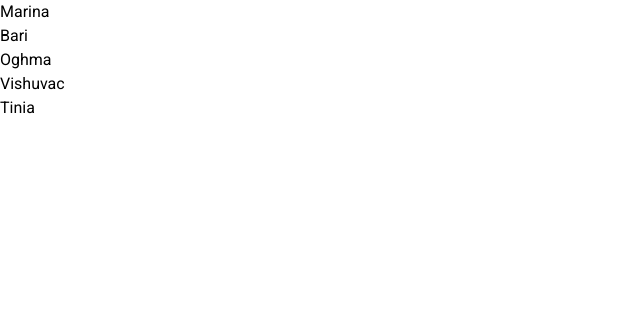
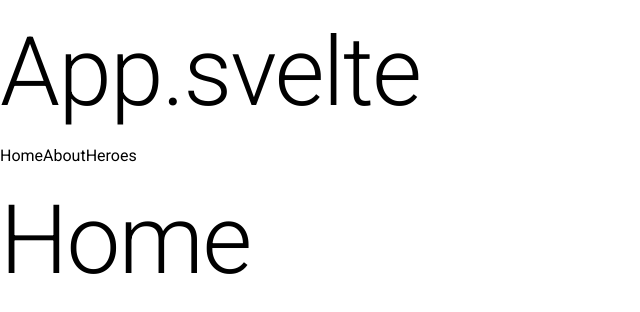
Before and after one commit to oliie/gtguide, a Svelte app: page / in a window 1280 px wide. Shown: the top 312 px of the page, without its empty margins (0-640 px from the left). Built offline with nearby package versions, Linux system fonts and the light colour scheme.

Commit message:
- adds routing

```diff
--- a/package.json
+++ b/package.json
@@ -14,7 +14,8 @@
     "dependencies": {
         "sirv-cli": "^1.0.1",
         "smelte": "^1.0.16",
-        "svelte-flex": "^1.1.0"
+        "svelte-flex": "^1.1.0",
+        "svelte-routing": "^1.4.2"
     },
     "scripts": {
         "build": "rollup -c",
--- a/src/App.svelte
+++ b/src/App.svelte
@@ -1,23 +1,46 @@
 <script>
     import 'smelte/src/tailwind.css';
-    import { onMount } from 'svelte';
-    import Button from 'smelte/src/components/Button';
-    import Flex from 'svelte-flex';
-    import { Heroes } from './db';
+    import { Router, Route, Link } from 'svelte-routing';
+    import About from './views/About.svelte';
+    import Heroes from './views/Heroes.svelte';
+    import Home from './views/Home.svelte';
 
-    let ready = false;
+    export let url = '';
 
-    console.log(Heroes);
-
-    onMount(async () => {
-        ready = true;
-    });
+    const routers = [
+        {
+            label: 'Home',
+            path: 'home',
+            to: '/',
+            component: Home
+        },
+        {
+            label: 'About',
+            path: 'about',
+            to: '/about',
+            component: About
+        },
+        {
+            label: 'Heroes',
+            path: 'heroes',
+            to: '/heroes',
+            component: Heroes
+        }
+    ]
 </script>
 
-{#if ready}
-    <ul>
-        {#each Heroes as { name }}
-            <li>{name}</li>
+<h1>App.svelte</h1>
+
+<Router {url}>
+    <nav>
+        {#each routers as {label, to}}
+            <Link {to}>{label}</Link>
         {/each}
-    </ul>
-{/if}
+    </nav>
+    <div>
+        {#each routers as {path, component}}
+            <Route {path} {component} />
+        {/each}
+        <Route path="/"><Home /></Route>
+    </div>
+</Router>
--- /dev/null
+++ b/src/views/About.svelte
@@ -0,0 +1 @@
+<h1>About</h1>
--- /dev/null
+++ b/src/views/Heroes.svelte
@@ -0,0 +1,22 @@
+<script>
+    import { onMount } from 'svelte';
+    import Button from 'smelte/src/components/Button';
+    import Flex from 'svelte-flex';
+    import { Heroes } from '../db';
+
+    let ready = false;
+
+    console.log(Heroes);
+
+    onMount(async () => {
+        ready = true;
+    });
+</script>
+
+{#if ready}
+    <ul>
+        {#each Heroes as { name }}
+            <li><img src="images/heroes/{name}.png" alt={name}>{name}</li>
+        {/each}
+    </ul>
+{/if}
--- /dev/null
+++ b/src/views/Home.svelte
@@ -0,0 +1 @@
+<h1>Home</h1>
```
Also changed, not shown: 1 other file (tests, documents, lock files or other folders).
